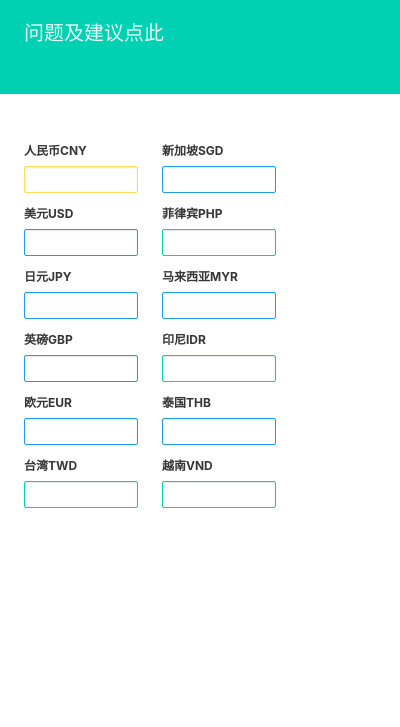
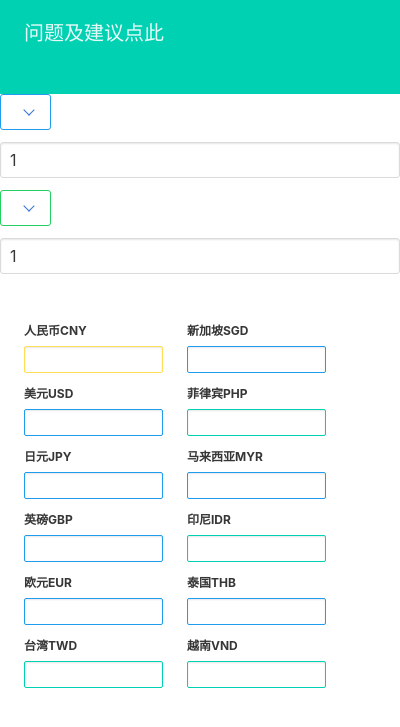
Before and after one commit to jy00566722/rate, a browser extension: page popup.html in a window 400 px wide. Shown: the part 137-864 px from the top of the page. Drawn offline with Linux system fonts and the light colour scheme.

Commit message:
增加自由换转

```diff
--- /dev/null
+++ b/js/pop1.js
@@ -0,0 +1,49 @@
+var app = new Vue({
+    el: '#app',
+    data: {
+        message: 'Hello Vue!',
+        rate: [],
+        rate1:1,
+        rate2:1,
+        je_cny:1
+        //je1:1,
+        //je2:1
+    },
+    created:function(){
+        let self =this;
+        chrome.storage.local.get(["my_rate_z"],function(result){
+            console.log("从storage中取出来的汇率数据为:");
+            console.log(result);
+           self.rate=result.my_rate_z
+
+        });
+    },
+    computed:{
+        je1:{
+            get:function(){
+                return (Number(this.je_cny)*Number(this.rate1))//.toFixed(4);
+            },
+            set:function(val){
+                this.je_cny = (Number(val)/Number(this.rate1))//.toFixed(4);
+                console.log(this.je_cny);
+            }
+        },
+        je2:{
+            get:function(){
+                return (Number(this.je_cny)*Number(this.rate2))//.toFixed(4);
+            },
+            set:function(val){
+                this.je_cny = (Number(val)/Number(this.rate2))//.toFixed(4);
+                console.log(this.je_cny);
+            }
+        },
+    },
+/*     watch:{
+        rate1:function(val){
+            this.je_cny = (Number(this.je1)/Number(val))
+        },
+        rate2:function(val){
+            this.je_cny = (Number(this.je2)/Number(val))
+        }
+    } */
+})
--- a/popup.html
+++ b/popup.html
@@ -1,13 +1,15 @@
 <!DOCTYPE html>
 <html>
+
 <head>
   <meta charset="utf-8">
   <meta name="viewport" content="width=device-width, initial-scale=1">
-    <title>Hello Bulma!</title>
+  <title>汇率转换</title>
   <link rel="stylesheet" href="css/bluma.css">
   <script defer src="js/vue.js"></script>
-    <script defer src="js/pop.js"></script>
+
 </head>
+
 <body>
   <section class="hero is-primary">
     <div class="hero-body">
@@ -24,44 +26,84 @@
       </div>
     </div>
   </section>
-  <section class="section" style="width:300px">
+  <div id="app">
+  <section>
+    <div class="field">
+      <div class="control">
+        <div class="select is-info">
+          <select v-model="rate1">
+            <!-- <option selected value=1>人民币/CNY</option> -->
+            <option v-for="i in rate" v-bind:value="i.value">{{i.name}}</option>
+
+          </select>
+        </div>
+      </div>
+    </div>
+    <div class="field">
+      <div class="control">
+        <input class="input" type="text" placeholder="请输入金额:" v-model="je1">
+      </div>
+    </div>
+    <div class="field">
+      <div class="control">
+        <div class="select is-success">
+          <select v-model="rate2">
+              <!-- <option selected value=1>人民币/CNY</option> -->
+            <option v-for="i in rate" v-bind:value="i.value">{{i.name}}</option>
+          </select>
+
+        </div>
+      </div>
+    </div>
+    <div class="field">
+      <div class="control">
+        <input class="input" type="text" placeholder="请输入金额:" v-model="je2">
+      </div>
+    </div>
+
+
+  </section>
+  </div>
+
+  <section class="section" style="width:350px">
     <div class="container">
       <div class="columns is-mobile">
         <div class="column">
           <div class="field">
             <label class="label is-small">人民币CNY</label>
             <div class="control">
-                      <input class="input is-warning is-small" type="text"  id="Rate_CNY"  name = "rate_u34q">
+              <input class="input is-warning is-small" type="text" id="Rate_CNY" name="rate_u34q">
             </div>
           </div>
           <div class="field">
             <label class="label is-small">美元USD</label>
             <div class="control">
-                      <input class="input is-info is-small" type="text"  id="Rate_USD"  name = "rate_u34q">
+              <input class="input is-info is-small" type="text" id="Rate_USD" name="rate_u34q">
             </div>
           </div>
           <div class="field">
             <label class="label is-small">日元JPY</label>
             <div class="control">
-                      <input class="input is-info is-small" type="text"  id="Rate_JPY"  name = "rate_u34q">
+              <input class="input is-info is-small" type="text" id="Rate_JPY" name="rate_u34q">
             </div>
-                  </div>                  <div class="field">
+          </div>
+          <div class="field">
             <label class="label is-small">英磅GBP</label>
             <div class="control">
-                      <input class="input is-info is-small" type="text"  id="Rate_GBP"  name = "rate_u34q">
+              <input class="input is-info is-small" type="text" id="Rate_GBP" name="rate_u34q">
             </div>
           </div>
           <div class="field">
             <label class="label is-small">欧元EUR</label>
             <div class="control">
-                      <input class="input is-info is-small" type="text"  id="Rate_EUR"  name = "rate_u34q">
+              <input class="input is-info is-small" type="text" id="Rate_EUR" name="rate_u34q">
             </div>
           </div>
 
           <div class="field">
             <label class="label is-small">台湾TWD</label>
             <div class="control">
-                    <input class="input is-primary is-small" type="text"  id="Rate_TWD"  name = "rate_u34q">
+              <input class="input is-primary is-small" type="text" id="Rate_TWD" name="rate_u34q">
             </div>
           </div>
 
@@ -70,37 +112,37 @@
           <div class="field">
             <label class="label is-small">新加坡SGD</label>
             <div class="control">
-              <input class="input is-info is-small" type="text"  id="Rate_SGD"  name = "rate_u34q">
+              <input class="input is-info is-small" type="text" id="Rate_SGD" name="rate_u34q">
             </div>
           </div>
           <div class="field">
             <label class="label is-small">菲律宾PHP</label>
             <div class="control">
-              <input class="input is-primary is-small" type="text"  id="Rate_PHP"  name = "rate_u34q">
+              <input class="input is-primary is-small" type="text" id="Rate_PHP" name="rate_u34q">
             </div>
           </div>
           <div class="field">
             <label class="label is-small">马来西亚MYR</label>
             <div class="control">
-                  <input class="input is-info is-small" type="text"  id="Rate_MYR"  name = "rate_u34q">
+              <input class="input is-info is-small" type="text" id="Rate_MYR" name="rate_u34q">
             </div>
           </div>
           <div class="field">
             <label class="label is-small">印尼IDR</label>
             <div class="control">
-                    <input class="input is-primary is-small" type="text"  id="Rate_IDR"  name = "rate_u34q">
+              <input class="input is-primary is-small" type="text" id="Rate_IDR" name="rate_u34q">
             </div>
           </div>
           <div class="field">
             <label class="label is-small">泰国THB</label>
             <div class="control">
-                    <input class="input is-info is-small" type="text"  id="Rate_THB"  name = "rate_u34q">
+              <input class="input is-info is-small" type="text" id="Rate_THB" name="rate_u34q">
             </div>
           </div>
           <div class="field">
             <label class="label is-small">越南VND</label>
             <div class="control">
-                    <input class="input is-primary is-small" type="text"  id="Rate_VND"  name = "rate_u34q">
+              <input class="input is-primary is-small" type="text" id="Rate_VND" name="rate_u34q">
             </div>
           </div>
 
@@ -109,5 +151,8 @@
       </div>
     </div>
   </section>
+  <script defer src="js/pop.js"></script>
+  <script defer src="js/pop1.js"></script>
 </body>
+
 </html>
```
Also changed, not shown: js/background.js (+36 -34 lines), options.html (+1 -1 lines), image/1400-560.jpg (added), image/440-280.jpg (added), image/920-680.jpg (added), manifest.json. Lines whose indentation alone changed are shown as unchanged.
